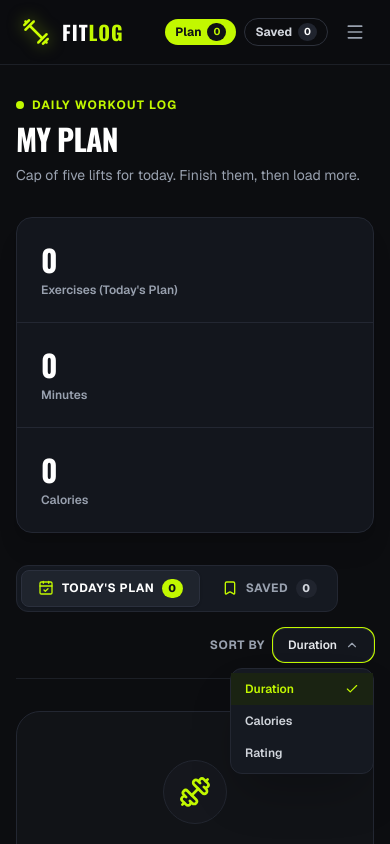
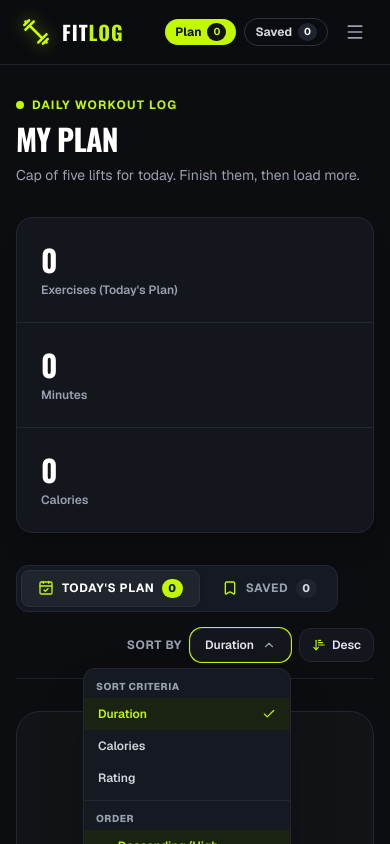
Before and after one commit to EHMahi9/B14-A6-Fit-Log, a Next.js app: page /my-plan in a window 390 px wide. Both pictures are taken after a click on the button "Duration". Shown: the top 844 px of the page. Built offline with nearby package versions, Linux system fonts and the light colour scheme.

Commit message:
feat(sorting): add ascending and descending order sorting with direction toggle

```diff
--- a/app/my-plan/page.tsx
+++ b/app/my-plan/page.tsx
@@ -5,7 +5,7 @@ import Link from "next/link";
 import Image from "next/image";
 import { useSearchParams, useRouter } from "next/navigation";
 import { usePlan } from "@/context/PlanContext";
-import { SortOption, PlannedWorkout, Workout } from "@/types/workout";
+import { SortOption, SortDirection, PlannedWorkout, Workout } from "@/types/workout";
 import {
   Clock,
   Flame,
@@ -20,6 +20,8 @@ import {
   CalendarCheck,
   Plus,
   Bookmark,
+  ArrowDownNarrowWide,
+  ArrowUpNarrowWide,
 } from "lucide-react";
 
 function PlanContent() {
@@ -39,6 +41,7 @@ function PlanContent() {
 
   const [selectedTab, setSelectedTab] = useState<"plan" | "saved" | null>(null);
   const [sortBy, setSortBy] = useState<SortOption>("Duration");
+  const [sortDirection, setSortDirection] = useState<SortDirection>("desc");
   const [sortDropdownOpen, setSortDropdownOpen] = useState(false);
 
   // Derive activeTab directly from URL param, manual selection, or data availability
@@ -67,7 +70,7 @@ function PlanContent() {
     0
   );
 
-  // Sorting logic (Challenge C1)
+  // Sorting logic (Challenge C1: Duration, Calories, Rating with Ascending / Descending order)
   const sortedItems = useMemo(() => {
     const list = activeTab === "plan" ? [...plan] : [...saved];
 
@@ -79,16 +82,18 @@ function PlanContent() {
       const ratA = a.rating || 0;
       const ratB = b.rating || 0;
 
+      let comparison = 0;
       if (sortBy === "Duration") {
-        return durB - durA; // Highest duration first
+        comparison = durB - durA; // Descending base
       } else if (sortBy === "Calories") {
-        return calB - calA; // Highest calories first
+        comparison = calB - calA; // Descending base
       } else if (sortBy === "Rating") {
-        return ratB - ratA; // Highest rating first
+        comparison = ratB - ratA; // Descending base
       }
-      return 0;
+
+      return sortDirection === "asc" ? -comparison : comparison;
     });
-  }, [activeTab, plan, saved, sortBy]);
+  }, [activeTab, plan, saved, sortBy, sortDirection]);
 
   if (!isLoaded) {
     return (
@@ -201,15 +206,18 @@ function PlanContent() {
           </button>
         </div>
 
-        {/* Challenge C1: Sort By Dropdown */}
-        <div className="relative flex items-center gap-2 self-end sm:self-auto">
+        {/* Challenge C1: Sort By Criteria & Order Toggle (Ascending & Descending) */}
+        <div className="relative flex items-center gap-2 self-end sm:self-auto flex-wrap">
           <span className="text-xs uppercase font-bold tracking-wider text-gray-400 whitespace-nowrap">
             Sort By
           </span>
+
+          {/* Criteria Dropdown */}
           <div className="relative">
             <button
               onClick={() => setSortDropdownOpen(!sortDropdownOpen)}
               className="flex items-center gap-2 px-3.5 py-2 rounded-xl bg-[#13161d] border border-[#232732] text-xs font-semibold text-gray-200 hover:border-gray-500 transition-colors focus:outline-none focus:ring-1 focus:ring-[#c2f800]"
+              aria-label="Select sort criteria"
             >
               <span>{sortBy}</span>
               <ChevronDown
@@ -220,7 +228,15 @@ function PlanContent() {
             </button>
 
             {sortDropdownOpen && (
-              <div className="absolute right-0 mt-1.5 w-36 rounded-xl bg-[#151921] border border-[#232732] shadow-2xl py-1 z-30 animate-in fade-in">
+              <>
+                <div
+                  className="fixed inset-0 z-20"
+                  onClick={() => setSortDropdownOpen(false)}
+                />
+                <div className="absolute right-0 mt-1.5 w-52 rounded-xl bg-[#151921] border border-[#232732] shadow-2xl py-1.5 z-30 animate-in fade-in">
+                  <div className="px-3 py-1 text-[10px] font-extrabold uppercase tracking-wider text-gray-400">
+                    Sort Criteria
+                  </div>
                   {(["Duration", "Calories", "Rating"] as SortOption[]).map(
                     (option) => (
                       <button
@@ -236,13 +252,88 @@ function PlanContent() {
                         }`}
                       >
                         <span>{option}</span>
-                      {sortBy === option && <Check className="w-3.5 h-3.5 text-[#c2f800]" />}
+                        {sortBy === option && (
+                          <Check className="w-3.5 h-3.5 text-[#c2f800]" />
+                        )}
                       </button>
                     )
                   )}
+
+                  <div className="my-1.5 border-t border-[#232732]" />
+
+                  <div className="px-3 py-1 text-[10px] font-extrabold uppercase tracking-wider text-gray-400">
+                    Order
                   </div>
+                  <button
+                    onClick={() => {
+                      setSortDirection("desc");
+                      setSortDropdownOpen(false);
+                    }}
+                    className={`w-full text-left px-3.5 py-2 text-xs font-semibold flex items-center justify-between transition-colors ${
+                      sortDirection === "desc"
+                        ? "bg-[#1a2312] text-[#c2f800]"
+                        : "text-gray-300 hover:bg-[#1f242d] hover:text-white"
+                    }`}
+                  >
+                    <span className="flex items-center gap-1.5">
+                      <ArrowDownNarrowWide className="w-3.5 h-3.5 text-[#c2f800]" />
+                      Descending (High → Low)
+                    </span>
+                    {sortDirection === "desc" && (
+                      <Check className="w-3.5 h-3.5 text-[#c2f800]" />
+                    )}
+                  </button>
+                  <button
+                    onClick={() => {
+                      setSortDirection("asc");
+                      setSortDropdownOpen(false);
+                    }}
+                    className={`w-full text-left px-3.5 py-2 text-xs font-semibold flex items-center justify-between transition-colors ${
+                      sortDirection === "asc"
+                        ? "bg-[#1a2312] text-[#c2f800]"
+                        : "text-gray-300 hover:bg-[#1f242d] hover:text-white"
+                    }`}
+                  >
+                    <span className="flex items-center gap-1.5">
+                      <ArrowUpNarrowWide className="w-3.5 h-3.5 text-[#c2f800]" />
+                      Ascending (Low → High)
+                    </span>
+                    {sortDirection === "asc" && (
+                      <Check className="w-3.5 h-3.5 text-[#c2f800]" />
+                    )}
+                  </button>
+                </div>
+              </>
             )}
           </div>
+
+          {/* Quick Toggle Button for Ascending / Descending Order */}
+          <button
+            onClick={() =>
+              setSortDirection((prev) => (prev === "desc" ? "asc" : "desc"))
+            }
+            className="flex items-center gap-1.5 px-3 py-2 rounded-xl bg-[#13161d] border border-[#232732] text-xs font-semibold text-gray-200 hover:border-[#c2f800]/50 hover:text-white transition-all focus:outline-none focus:ring-1 focus:ring-[#c2f800] active:scale-95"
+            title={
+              sortDirection === "desc"
+                ? "Descending: High to Low (Click for Ascending: Low to High)"
+                : "Ascending: Low to High (Click for Descending: High to Low)"
+            }
+            aria-label="Toggle ascending and descending order"
+          >
+            {sortDirection === "desc" ? (
+              <>
+                <ArrowDownNarrowWide className="w-3.5 h-3.5 text-[#c2f800]" />
+                <span className="hidden sm:inline">High → Low</span>
+                <span className="sm:hidden">Desc</span>
+              </>
+            ) : (
+              <>
+                <ArrowUpNarrowWide className="w-3.5 h-3.5 text-[#c2f800]" />
+                <span className="hidden sm:inline">Low → High</span>
+                <span className="sm:hidden">Asc</span>
+              </>
+            )}
+          </button>
         </div>
       </div>
 
--- a/types/workout.ts
+++ b/types/workout.ts
@@ -20,3 +20,4 @@ export interface PlannedWorkout extends Workout {
 }
 
 export type SortOption = "Duration" | "Calories" | "Rating";
+export type SortDirection = "asc" | "desc";
```
Also changed, not shown: 1 other file (tests, documents, lock files or other folders). Lines whose indentation alone changed are shown as unchanged.
